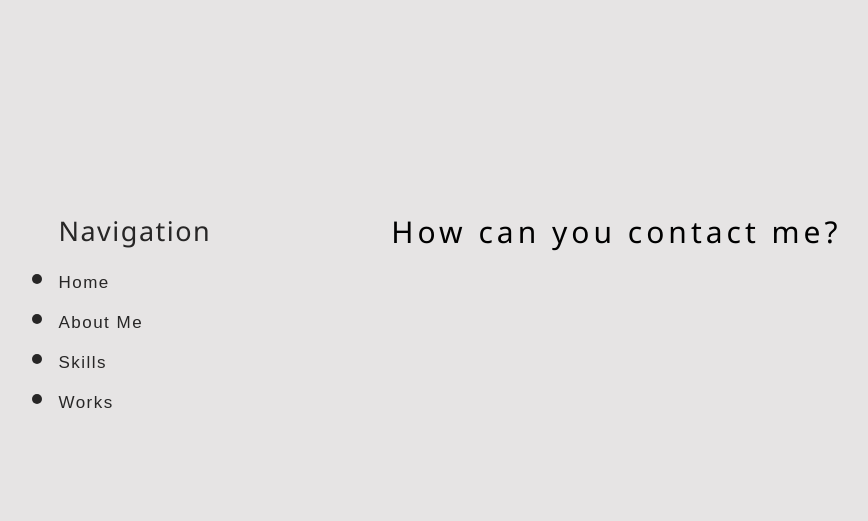
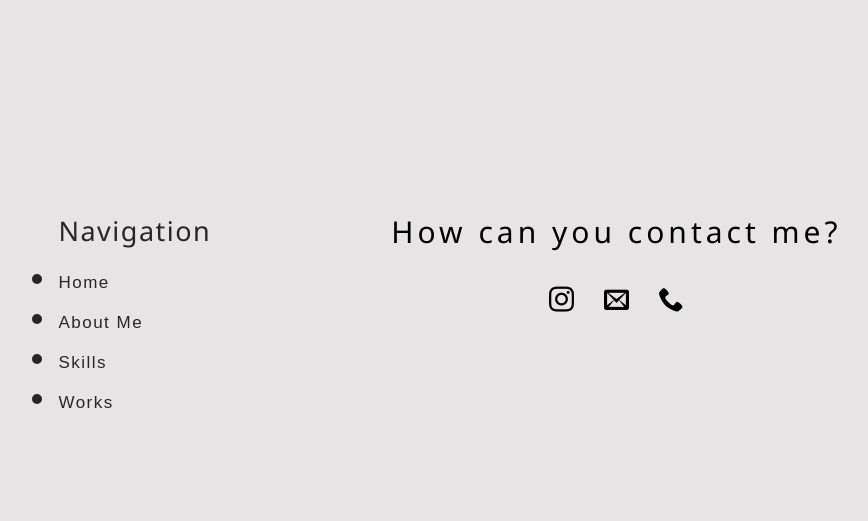
Before and after one commit to KripakDebug/Portfolio, a plain HTML site: page index.html in a window 1280 px wide. Shown: the part 3719-4240 px from the top of the page, without its empty margins (190-1058 px from the left). Drawn offline with nearby package versions, Linux system fonts and the light colour scheme; the site is published under a folder, as on GitHub Pages, so addresses that start at the root find nothing; files whose address does not match are found by name; a web font is replaced by a local one.

Commit message:
Portfolio

```diff
--- a/assets/css/fonts.css
+++ b/assets/css/fonts.css
@@ -1,10 +1,10 @@
 @font-face {
   font-family: 'icomoon';
-  src:  url('/assets/fonts/icomoon.eot?hmwopz');
-  src:  url('/assets/fonts/icomoon.eot?hmwopz#iefix') format('embedded-opentype'),
-    url('/assets/fonts/icomoon.ttf?hmwopz') format('truetype'),
-    url('/assets/fonts/icomoon.woff?hmwopz') format('woff'),
-    url('/assets/fonts/icomoon.svg?hmwopz#icomoon') format('svg');
+  src:  url('../fonts/icomoon.eot?hmwopz');
+  src:  url('../fonts/icomoon.eot?hmwopz#iefix') format('embedded-opentype'),
+    url('../fonts/icomoon.ttf?hmwopz') format('truetype'),
+    url('../fonts/icomoon.woff?hmwopz') format('woff'),
+    url('../fonts/icomoon.svg?hmwopz#icomoon') format('svg');
   font-weight: normal;
   font-style: normal;
   font-display: block;
```
